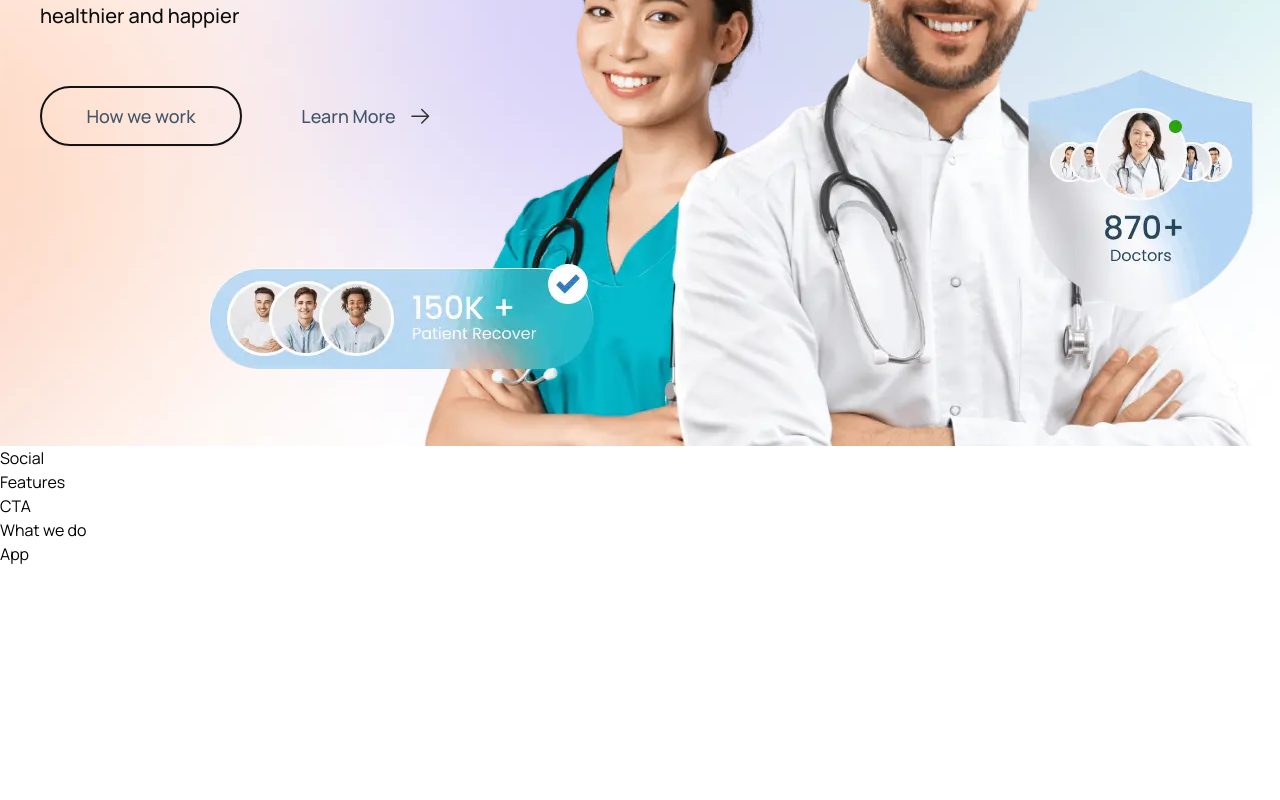
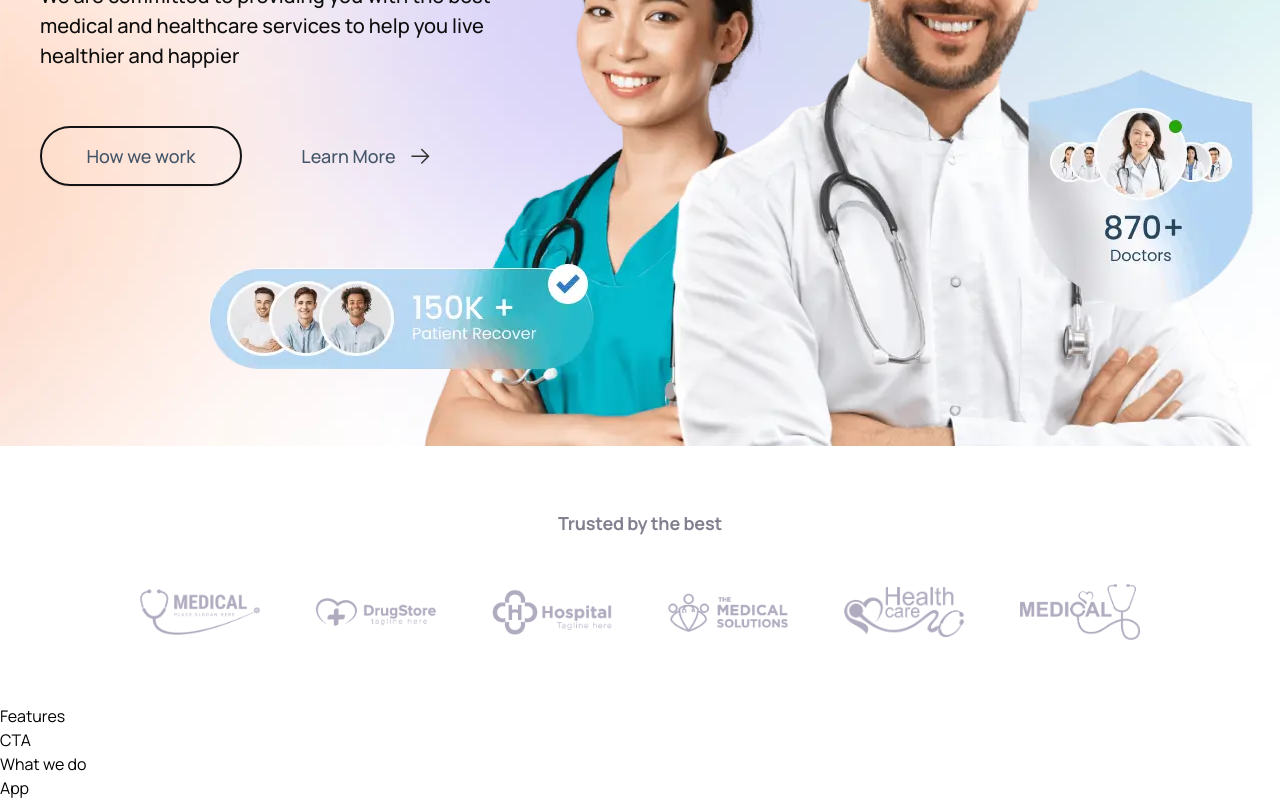
Before and after one commit to AbayTesfaye/Mediprime, a React (Vite) app: page / in a window 1280 px wide. Shown: the part 364-1164 px from the top of the page. Before the commit the page ends 930 px from the top, so only its background shows below. Built offline with nearby package versions, Linux system fonts and the light colour scheme.

Commit message:
finish SocialProof component including farmer motion with it

```diff
--- a/src/components/hero.tsx
+++ b/src/components/hero.tsx
@@ -28,7 +28,7 @@ const Hero = () => {
         amount:"50%",
         once: true
       }}
-      className="h-auto w-full text-center text-[60px] font-semibold leading-[60px] opacity-[0.8704] md:h-[160px]md:w-[749px] md:text-[80px] lg:text-left">
+      className="h-auto w-full text-center text-[60px] font-semibold leading-[60px] opacity-[0.8704] md:h-[160px] md:w-[749px] md:text-[80px] lg:text-left lg:leading-[70px]">
         Your Partner in Health & Wellness
       </motion.h1>
       <motion.p
--- a/src/components/social-proof.tsx
+++ b/src/components/social-proof.tsx
@@ -1,7 +1,54 @@
-
+import brand1 from "../assets/brand_1.png"
+import brand2 from "../assets/brand_2.png"
+import brand4 from "../assets/brand_4.png"
+import brand6 from "../assets/brand_6.png"
+import brand8 from "../assets/brand_8.png"
+import brand3 from "../assets/brand_3.png"
+import { motion } from "framer-motion"
 const SocialProof = () => {
   return (
-    <div>Social</div>
+    <section className="flex flex-col w-full items-center justify-center gap-12 py-16">
+      <motion.p
+           initial ={{opacity:0, y:50}}
+           whileInView ={{
+            opacity:1,
+            y:0,
+            transition:{
+              duration:0.8,
+              delay:0.2,
+              ease: [0.44,0,0,1],
+            }
+           }}
+           viewport={{
+            amount:"50%",
+            once: true
+          }}
+      className="text-[18px] font-bold leading-[26px] tracking-[-0.216px] text-[#2f2b43]/60 ">Trusted by the best
+      </motion.p>
+      <motion.div
+           initial ={{opacity:0, y:50}}
+           whileInView ={{
+            opacity:1,
+            y:0,
+            transition:{
+              duration:0.8,
+              delay:0.4,
+              ease: [0.44,0,0,1],
+            }
+           }}
+           viewport={{
+            amount:"50%",
+            once: true
+          }}
+       className="flex flex-wrap items-center justify-evenly gap-6">
+        <img src={brand1} alt="logo" className="w-[120px] mx-4" />
+        <img src={brand2} alt="logo" className="w-[120px] mx-4" />
+        <img src={brand4} alt="logo" className="w-[120px] mx-4" />
+        <img src={brand6} alt="logo" className="w-[120px] mx-4" />
+        <img src={brand8} alt="logo" className="w-[120px] mx-4" />
+        <img src={brand3} alt="logo" className="w-[120px] mx-4" />
+      </motion.div>
+    </section>
   );
 };
 
```
